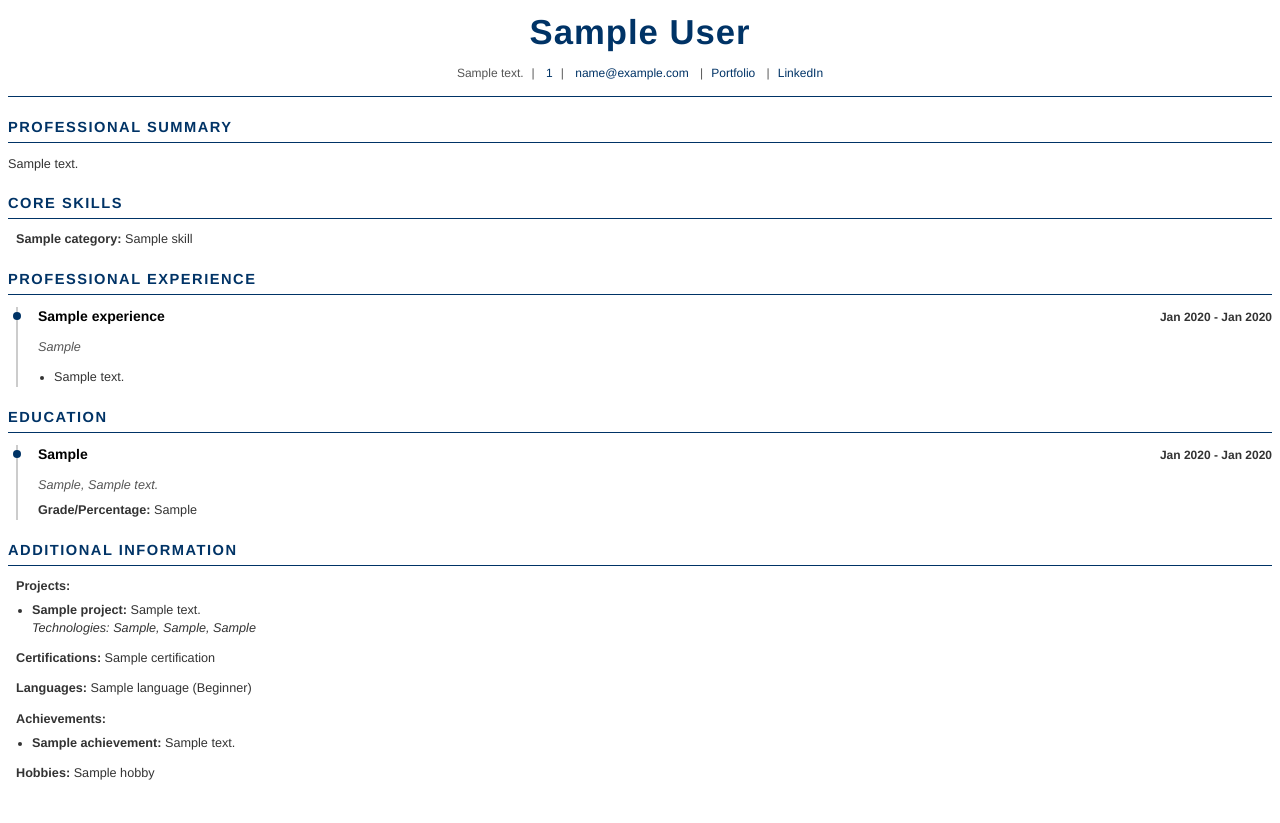
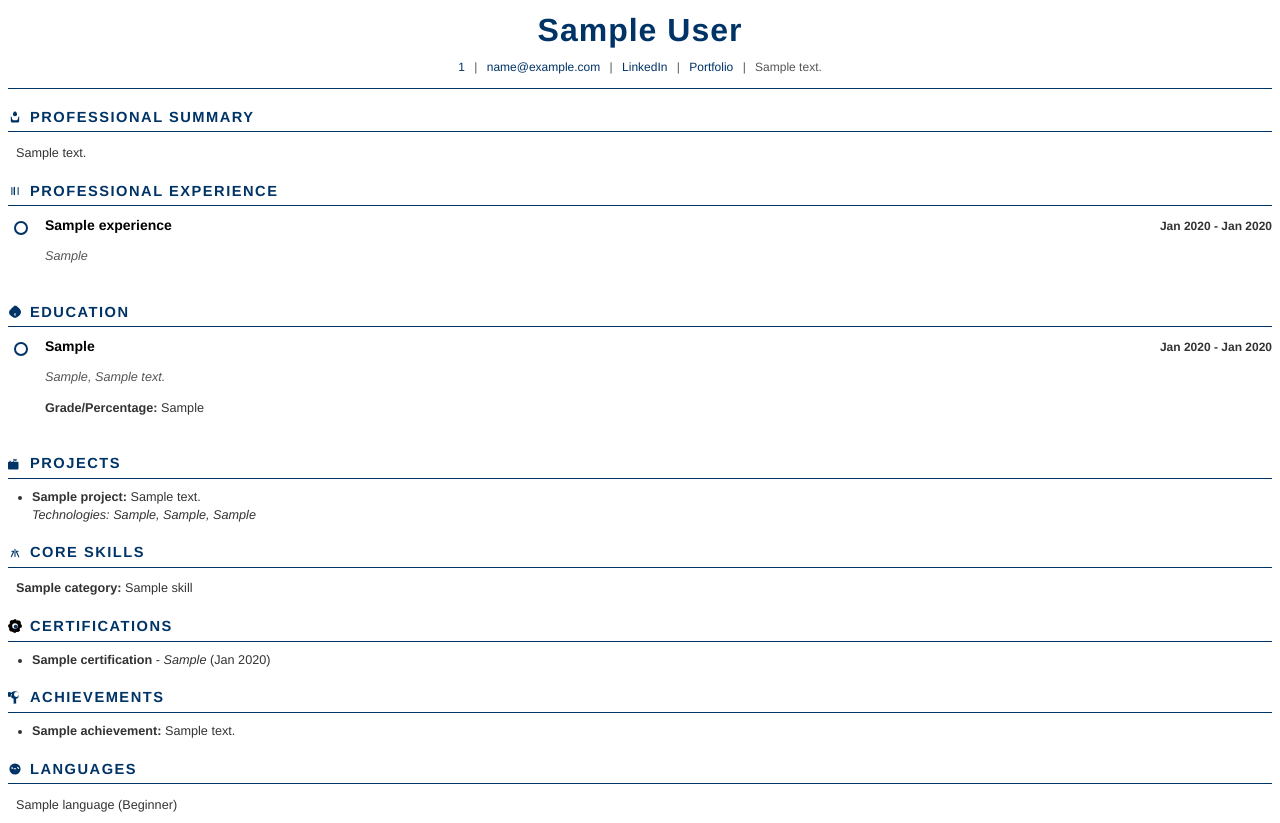
Before and after one commit to kiruuuuuuu/ai-resume-builder, a Django app: template resumes/templates/resumes/resume_pdf_professional.html in a window 1280 px wide. Before the commit the page ends 780 px from the top, so only its background shows below. Run offline with Django 5.2, Linux system fonts and the light colour scheme; tables that the repository leaves empty hold one stand-in row (values such as "Sample post"); the template is opened without the code that fills it: values that come from a table or form of the project are taken from there, most other values are stand-ins (such as "Sample title", 1, 10 or a date in 2020); data that the repository does not hold is empty; parts of the project's set-up code (start-up, migrations or seed data) failed here and were passed over.

Commit message:
Enhance: Improved resume templates and fixed PDF generation bugs

```diff
--- a/resumes/templates/resumes/resume_pdf_professional.html
+++ b/resumes/templates/resumes/resume_pdf_professional.html
@@ -6,24 +6,24 @@
     <style type="text/css">
         @page {
             size: a4;
-            margin: 1cm; /* Reduced margin for one-page layout */
+            margin: 1.5cm; /* Standard margins */
         }
+
         body {
             font-family: 'Helvetica', 'Arial', sans-serif;
             color: #333;
-            font-size: 9.5pt; /* Slightly smaller base font size */
-            line-height: 1.4; /* Tighter line spacing */
+            font-size: 9.5pt;
+            line-height: 1.4;
         }
 
-        /* --- Header --- */
+        /* --- Header: Part of the normal document flow --- */
         .header {
             text-align: center;
-            margin-bottom: 15px;
-            padding-bottom: 15px;
+            padding-bottom: 12px;
             border-bottom: 1.5px solid #003366;
         }
         .name {
-            font-size: 26pt;
+            font-size: 24pt;
             font-weight: bold;
             color: #003366;
             margin: 0;
@@ -33,50 +33,68 @@
         .contact-info {
             font-size: 9pt;
             color: #555;
-            margin-top: 8px;
+            margin-top: 6px;
         }
         .contact-info a {
             color: #003366;
             text-decoration: none;
         }
         .contact-info .separator {
-            margin: 0 8px;
+            margin: 0 6px;
         }
 
-        /* --- Section Titles --- */
+        /* --- Section Titles with Icons --- */
+        .section {
+            page-break-inside: avoid;
+        }
+        .section-header {
+            display: flex;
+            align-items: center;
+            margin-top: 18px;
+            margin-bottom: 10px;
+            border-bottom: 1px solid #003366;
+            padding-bottom: 4px;
+            page-break-after: avoid;
+        }
+        .section-header svg {
+            width: 14px;
+            height: 14px;
+            margin-right: 8px;
+            color: #003366;
+        }
         h2 {
             font-size: 11pt;
             font-weight: bold;
             text-transform: uppercase;
             letter-spacing: 1.5px;
             color: #003366;
-            border-bottom: 1px solid #003366;
-            padding-bottom: 4px;
-            margin-top: 20px;
-            margin-bottom: 12px;
-            page-break-after: avoid;
+            margin: 0;
+            padding: 0;
         }
 
-        /* --- Item Styling with Timeline --- */
+        /* --- Item Styling with Enhanced Timeline --- */
         .timeline-item {
-            margin-left: 8px;
-            padding-left: 20px;
-            border-left: 2px solid #ccc;
+            margin-left: 10px;
+            padding-left: 25px;
+            border-left: 2px solid #e0e0e0;
             padding-bottom: 15px;
             position: relative;
+            page-break-inside: avoid;
         }
         .timeline-item:last-child {
-            padding-bottom: 0;
+            padding-bottom: 5px;
+            border-left: 2px solid transparent;
         }
         .timeline-item::before {
             content: '';
             position: absolute;
-            left: -5px; /* Position the dot on the timeline */
+            left: -6px;
             top: 5px;
-            width: 8px;
-            height: 8px;
+            width: 10px;
+            height: 10px;
             border-radius: 50%;
-            background-color: #003366;
+            background-color: #fff;
+            border: 2px solid #003366;
         }
         .item-header {
             display: flex;
@@ -100,14 +118,14 @@
             font-weight: bold;
         }
         .description { margin-top: 4px; }
-        ul { padding-left: 16px; margin: 0; }
+        ul { padding-left: 16px; margin-top: 4px; }
         li { margin-bottom: 3px; text-align: justify; }
 
         /* --- Other Sections --- */
-        .skills-container, .additional-info {
+        .skills-container, .additional-info, .summary-text {
             padding: 0 8px;
         }
-        .additional-info p { margin-bottom: 6px; }
+        .additional-info p, .summary-text { margin-bottom: 6px; text-align: justify; }
 
     </style>
 </head>
@@ -115,35 +133,42 @@
     <div class="header">
         <div class="name">{{ resume.profile.full_name|default:resume.profile.user.username }}</div>
         <div class="contact-info">
-            {% if resume.profile.address %}{{ resume.profile.address }}<span class="separator">|</span>{% endif %}
-            {% if resume.profile.phone_number %}<a href="tel:{{ resume.profile.phone_number }}">{{ resume.profile.phone_number }}</a><span class="separator">|</span>{% endif %}
+            {% if resume.profile.phone_number %}
+                <a href="tel:{{ resume.profile.phone_number }}">{{ resume.profile.phone_number }}</a>
+                <span class="separator">|</span>
+            {% endif %}
             <a href="mailto:{{ resume.profile.user.email }}">{{ resume.profile.user.email }}</a>
-            {% if resume.profile.portfolio_url %}<span class="separator">|</span><a href="{{ resume.profile.portfolio_url }}">Portfolio</a>{% endif %}
-            {% if resume.profile.linkedin_url %}<span class="separator">|</span><a href="{{ resume.profile.linkedin_url }}">LinkedIn</a>{% endif %}
+            {% if resume.profile.linkedin_url %}
+                <span class="separator">|</span>
+                <a href="{{ resume.profile.linkedin_url }}">LinkedIn</a>
+            {% endif %}
+            {% if resume.profile.portfolio_url %}
+                <span class="separator">|</span>
+                <a href="{{ resume.profile.portfolio_url }}">Portfolio</a>
+            {% endif %}
+            {% if resume.profile.address %}
+                <span class="separator">|</span>
+                {{ resume.profile.address }}
+            {% endif %}
         </div>
     </div>
 
     {% if resume.profile.professional_summary %}
     <div class="section">
+        <div class="section-header">
+            <svg viewBox="0 0 20 20"><path fill="currentColor" d="M10 2a2 2 0 00-2 2v1a2 2 0 004 0V4a2 2 0 00-2-2zM5.44 10.22a4.5 4.5 0 004.56 4.56A4.5 4.5 0 0014.56 10.22L16 8.78V16a2 2 0 01-2 2H6a2 2 0 01-2-2V8.78l1.44 1.44zM10 9a3 3 0 100-6 3 3 0 000 6z"/></svg>
             <h2>Professional Summary</h2>
-        <p style="text-align: justify;">{{ resume.profile.professional_summary|linebreaksbr }}</p>
         </div>
-    {% endif %}
-
-    {% if skills_by_category %}
-    <div class="section">
-        <h2>Core Skills</h2>
-        <div class="skills-container">
-        {% for category, skills in skills_by_category.items %}
-            <p><strong>{{ category }}:</strong> {{ skills|join:", " }}</p>
-        {% endfor %}
-        </div>
+        <p class="summary-text">{{ resume.profile.professional_summary|linebreaksbr }}</p>
     </div>
     {% endif %}
 
     {% if experiences %}
     <div class="section">
+        <div class="section-header">
+            <svg viewBox="0 0 20 20"><path fill="currentColor" d="M5.5 4.25a.75.75 0 01.75.75v10a.75.75 0 01-1.5 0V5a.75.75 0 01.75-.75zM14.5 4.25a.75.75 0 01.75.75v10a.75.75 0 01-1.5 0V5a.75.75 0 01.75-.75zM9 4a1 1 0 00-1 1v10a1 1 0 002 0V5a1 1 0 00-1-1z"/></svg>
             <h2>Professional Experience</h2>
+        </div>
         {% for exp in experiences %}
             <div class="timeline-item">
                 <div class="item-header">
@@ -153,8 +178,8 @@
                 <p class="subtitle">{{ exp.company }}</p>
                 <div class="description">
                     <ul>
-                    {% for line in exp.description.splitlines %}
-                        {% if line %}<li>{{ line|striptags }}</li>{% endif %}
+                    {% for line in exp.description_points %}
+                        <li>{{ line }}</li>
                     {% endfor %}
                     </ul>
                 </div>
@@ -165,7 +190,10 @@
 
     {% if educations %}
     <div class="section">
+        <div class="section-header">
+            <svg viewBox="0 0 20 20"><path fill="currentColor" d="M10.362 1.096a.75.75 0 00-1.224 0C7.22 3.12 5.33 4.23 4.03 5.91.43 8.36 1.18 12.56 3.4 14.78A13.6 13.6 0 0010 18.5a13.6 13.6 0 006.6-3.72c2.22-2.22 2.97-6.42.4-8.87-1.3-1.68-3.19-2.79-5.138-4.814zM9.25 12.31a.75.75 0 011.5 0v2.19a.75.75 0 01-1.5 0v-2.19zM10 5.75a.75.75 0 00-.75.75v2.5a.75.75 0 001.5 0v-2.5A.75.75 0 0010 5.75z"/></svg>
             <h2>Education</h2>
+        </div>
         {% for edu in educations %}
             <div class="timeline-item">
                <div class="item-header">
@@ -173,18 +201,19 @@
                     <span class="date">{{ edu.start_date|date:"M Y" }} - {% if edu.end_date %}{{ edu.end_date|date:"M Y" }}{% else %}Present{% endif %}</span>
                 </div>
                 <p class="subtitle">{{ edu.institution }}{% if edu.address %}, {{ edu.address }}{% endif %}</p>
-                {% if edu.percentage %}<p style="margin-top: -5px;"><strong>Grade/Percentage:</strong> {{ edu.percentage }}</p>{% endif %}
+                {% if edu.percentage %}<p style="margin-top: 2px;"><strong>Grade/Percentage:</strong> {{ edu.percentage }}</p>{% endif %}
             </div>
         {% endfor %}
     </div>
     {% endif %}
 
-    {% if projects or certifications or languages or achievements or hobbies %}
+    {% if projects %}
     <div class="section">
-        <h2>Additional Information</h2>
+        <div class="section-header">
+            <svg viewBox="0 0 20 20"><path fill="currentColor" d="M12.25 3.125a.75.75 0 00-1.5 0v.375h-1.5V3.125a.75.75 0 00-1.5 0V5.25h4.5V3.125zM8.5 6.75v-.375a.75.75 0 00-1.5 0v.375h-3.25V5.625a.75.75 0 00-1.5 0v1.125H1.5A1.5 1.5 0 000 8.25v8A1.5 1.5 0 001.5 17.75h12A1.5 1.5 0 0015 16.25v-8A1.5 1.5 0 0013.5 6.75h-5z"/></svg>
+            <h2>Projects</h2>
+        </div>
         <div class="additional-info">
-            {% if projects %}
-                <p><strong>Projects:</strong></p>
              <ul>
             {% for p in projects %}
                 <li>
@@ -199,32 +228,68 @@
                 </li>
             {% endfor %}
             </ul>
+        </div>
+    </div>
     {% endif %}
+
+    {% if skills_by_category %}
+    <div class="section">
+        <div class="section-header">
+            <svg viewBox="0 0 20 20"><path fill="currentColor" d="M10 3.75a.75.75 0 01.75.75v10.5a.75.75 0 01-1.5 0V4.5a.75.75 0 01.75-.75zM5.5 6.75a.75.75 0 000 1.5h1.563l-3.031 6.82a.75.75 0 001.336.592L8.383 9.44A2.25 2.25 0 0110 8.25h.002a2.25 2.25 0 011.618 1.19l3.014 6.22a.75.75 0 101.336-.593L12.936 8.25H14.5a.75.75 0 000-1.5H5.5z"/></svg>
+            <h2>Core Skills</h2>
+        </div>
+        <div class="skills-container">
+        {% for category, skills in skills_by_category.items %}
+            <p style="margin-bottom: 4px;"><strong>{{ category }}:</strong> {{ skills|join:", " }}</p>
+        {% endfor %}
+        </div>
+    </div>
+    {% endif %}
+
     {% if certifications %}
-                <p><strong>Certifications:</strong>
+    <div class="section">
+         <div class="section-header">
+            <svg viewBox="0 0 20 20"><path fill="currentColor" d="M8.25 10.875a2.625 2.625 0 115.25 0 2.625 2.625 0 01-5.25 0z"/><path fill-rule="evenodd" d="M12 1.25a1 1 0 00-1-1H9a1 1 0 00-1 1v.342a4.985 4.985 0 00-2.31.266l-.73-.217a1 1 0 00-1.122.373L2.373 3.878a1 1 0 00.374 1.122l.217.73A4.985 4.985 0 001.592 8H1.25a1 1 0 00-1 1v2a1 1 0 001 1h.342a4.985 4.985 0 00.266 2.31l-.217.73a1 1 0 00.373 1.122l1.465 1.465a1 1 0 001.122.373l.73-.217c.69.53 1.472.93 2.31.266V18.75a1 1 0 001 1h2a1 1 0 001-1v-.342a4.985 4.985 0 002.31-.266l.73.217a1 1 0 001.122-.373l1.465-1.465a1 1 0 00-.373-1.122l-.217-.73a4.985 4.985 0 00.266-2.31H18.75a1 1 0 001-1V9a1 1 0 00-1-1h-.342a4.985 4.985 0 00-.266-2.31l.217-.73a1 1 0 00-.373-1.122l-1.465-1.465a1 1 0 00-1.122-.373l-.73.217A4.985 4.985 0 0012.408 2H12V1.25zM10 14a4 4 0 100-8 4 4 0 000 8z" clip-rule="evenodd"/></svg>
+            <h2>Certifications</h2>
+        </div>
+        <div class="additional-info">
+            <ul>
             {% for cert in certifications %}
-                        {{ cert.name }}{% if not forloop.last %}; {% endif %}
+                 <li><strong>{{ cert.name }}</strong> - <em>{{ cert.issuing_organization }}</em> {% if cert.date_issued %}({{ cert.date_issued|date:"M Y" }}){% endif %}</li>
             {% endfor %}
-                </p>
+            </ul>
+        </div>
+    </div>
     {% endif %}
-            {% if languages %}
-                <p><strong>Languages:</strong>
-                    {% for lang in languages %}
-                        {{ lang.name }} ({{ lang.get_proficiency_display }}){% if not forloop.last %}, {% endif %}
-                    {% endfor %}
-                </p>
-            {% endif %}
+
     {% if achievements %}
-                <p><strong>Achievements:</strong></p>
+    <div class="section">
+        <div class="section-header">
+            <svg viewBox="0 0 20 20"><path fill="currentColor" fill-rule="evenodd" d="M15.5 4.925a3.5 3.5 0 10-7 0 3.5 3.5 0 007 0zM5.5 4.925a3.5 3.5 0 10-7 0 3.5 3.5 0 007 0zM8 11.17a5.5 5.5 0 011.83-10.742 5.5 5.5 0 011.83 10.742V17.5a.5.5 0 01-1 .5h-1.66a.5.5 0 01-1-.5v-6.33z" clip-rule="evenodd"/></svg>
+            <h2>Achievements</h2>
+        </div>
+        <div class="additional-info">
              <ul>
             {% for a in achievements %}
                 <li>{% if a.name %}<strong>{{ a.name }}:</strong> {% endif %}{{ a.description }}</li>
             {% endfor %}
             </ul>
+        </div>
+    </div>
     {% endif %}
-            {% if hobbies %}
-                <p><strong>Hobbies:</strong> {{ hobbies|join:", " }}</p>
-            {% endif %}
+
+    {% if languages %}
+    <div class="section">
+        <div class="section-header">
+            <svg viewBox="0 0 20 20"><path fill="currentColor" fill-rule="evenodd" d="M10 18a8 8 0 100-16 8 8 0 000 16zM4.75 7.116a.75.75 0 011.06 0l1.47 1.47a.75.75 0 11-1.06 1.06L4.75 8.176a.75.75 0 010-1.06zM9 9a.75.75 0 000 1.5h2a.75.75 0 000-1.5H9zM7.06 7.116a.75.75 0 00-1.06 0L4.75 8.176a.75.75 0 101.06 1.06l1.25-1.25a.75.75 0 000-1.06zM13.25 7.116a.75.75 0 011.06 0l1.47 1.47a.75.75 0 01-1.06 1.06l-1.47-1.47a.75.75 0 010-1.06z" clip-rule="evenodd"/></svg>
+            <h2>Languages</h2>
+        </div>
+        <div class="additional-info">
+            <p>
+            {% for lang in languages %}
+                {{ lang.name }} ({{ lang.get_proficiency_display }}){% if not forloop.last %}, {% endif %}
+            {% endfor %}
+            </p>
         </div>
     </div>
     {% endif %}
```
Also changed, not shown: resumes/templates/resumes/resume_pdf_modern.html (+43 -44 lines), resumes/views.py (+18 -7 lines). Lines whose indentation alone changed are shown as unchanged.
